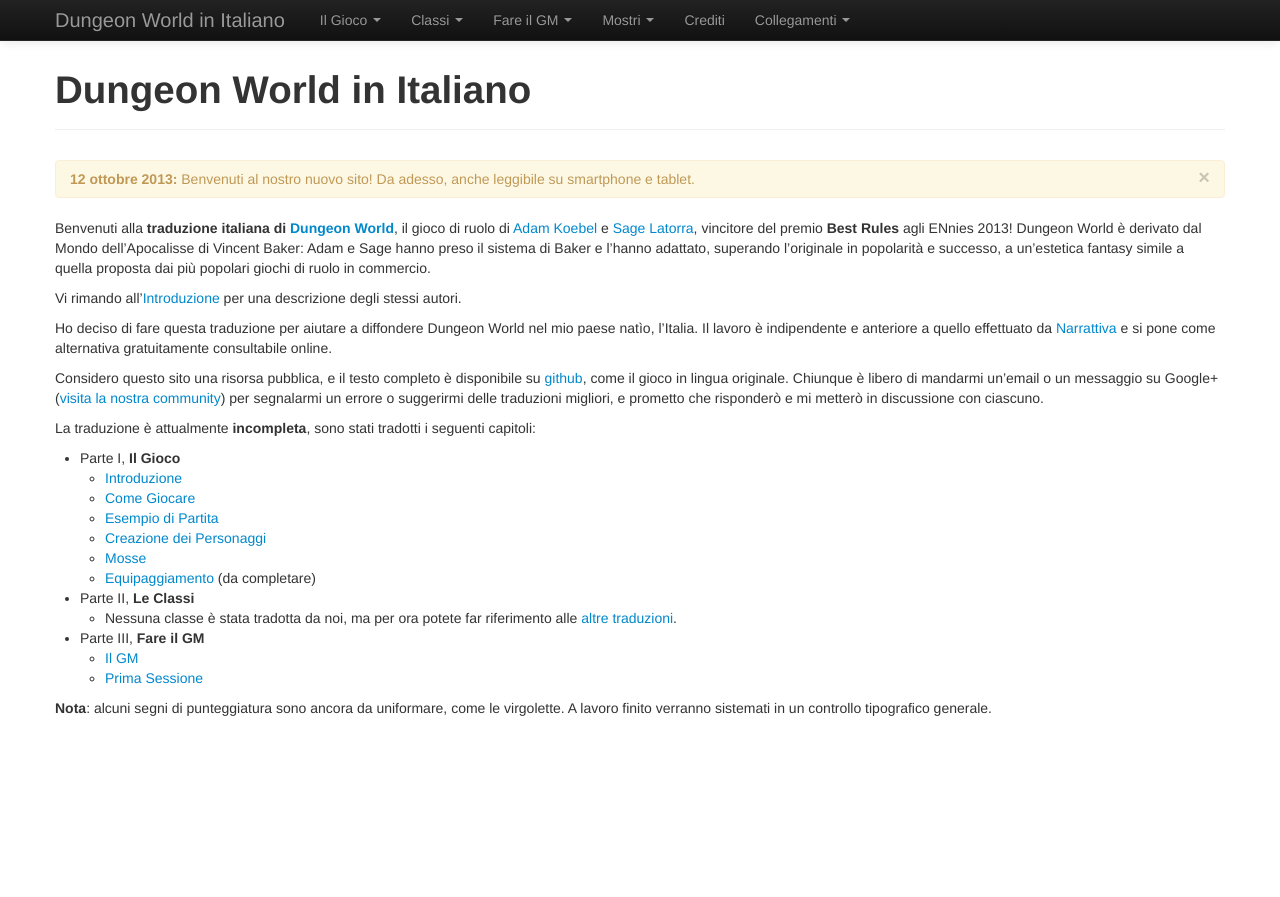
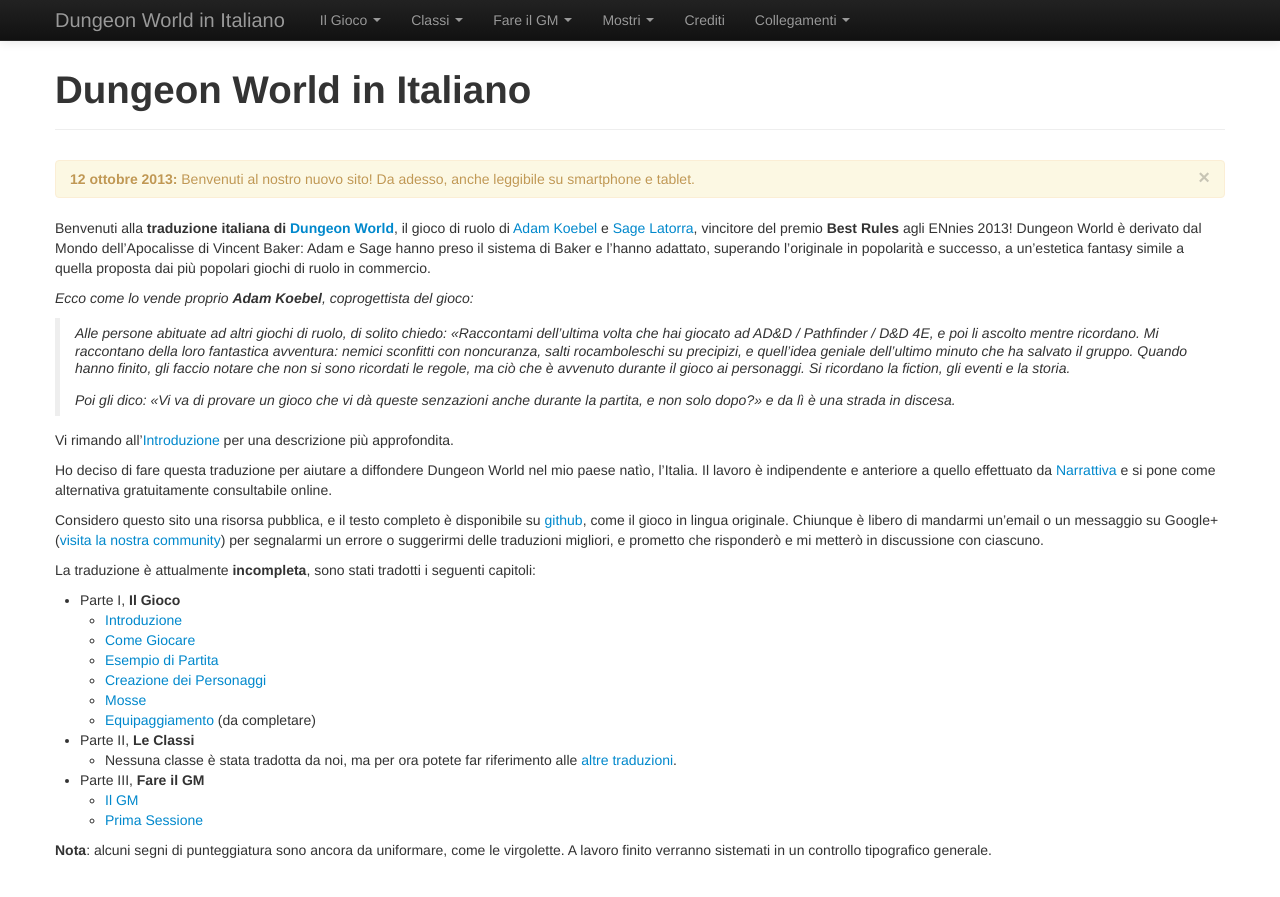
Before and after one commit to Kelmor91/Dungeon-World-Italiano, a Jekyll site: the page built from index.md, in a window 1280 px wide and 900 px high. Shown: the top 897 px of the window. Built offline with Jekyll 4.4.1, drawn with Linux system fonts in a browser that asks for light colours; nearby versions of some CDN libraries; comment, search, counter and statistics services are not loaded.

Commit message:
aggiunta citazione adam

```diff
--- a/index.md
+++ b/index.md
@@ -10,7 +10,13 @@
 
 Benvenuti alla **traduzione italiana di [Dungeon World][dw]**, il gioco di ruolo di [Adam Koebel][adam] e [Sage Latorra][sage], vincitore del premio **Best Rules** agli ENnies 2013! Dungeon World è derivato dal Mondo dell'Apocalisse di Vincent Baker: Adam e Sage hanno preso il sistema di Baker e l'hanno adattato, superando l'originale in popolarità e successo, a un'estetica fantasy simile a quella proposta dai più popolari giochi di ruolo in commercio.
 
-Vi rimando all'[Introduzione](introduzione) per una descrizione degli stessi autori.
+*Ecco come lo vende proprio **Adam Koebel**, coprogettista del gioco:*
+
+> Alle persone abituate ad altri giochi di ruolo, di solito chiedo: «Raccontami dell'ultima volta che hai giocato ad AD&D / Pathfinder / D&D 4E, e poi li ascolto mentre ricordano. Mi raccontano della loro fantastica avventura: nemici sconfitti con noncuranza, salti rocamboleschi su precipizi, e quell'idea geniale dell'ultimo minuto che ha salvato il gruppo. Quando hanno finito, gli faccio notare che non si sono ricordati le regole, ma ciò che è avvenuto durante il gioco ai personaggi. Si ricordano la fiction, gli eventi e la storia.
+>
+> Poi gli dico: «Vi va di provare un gioco che vi dà queste senzazioni anche durante la partita, e non solo dopo?» e da lì è una strada in discesa.﻿
+
+Vi rimando all'[Introduzione](introduzione) per una descrizione più approfondita.
 
 Ho deciso di fare questa traduzione per aiutare a diffondere Dungeon World nel mio paese natìo, l'Italia. Il lavoro è indipendente e anteriore a quello effettuato da [Narrattiva](www.narrattiva.it) e si pone come alternativa gratuitamente consultabile online.
 
```
